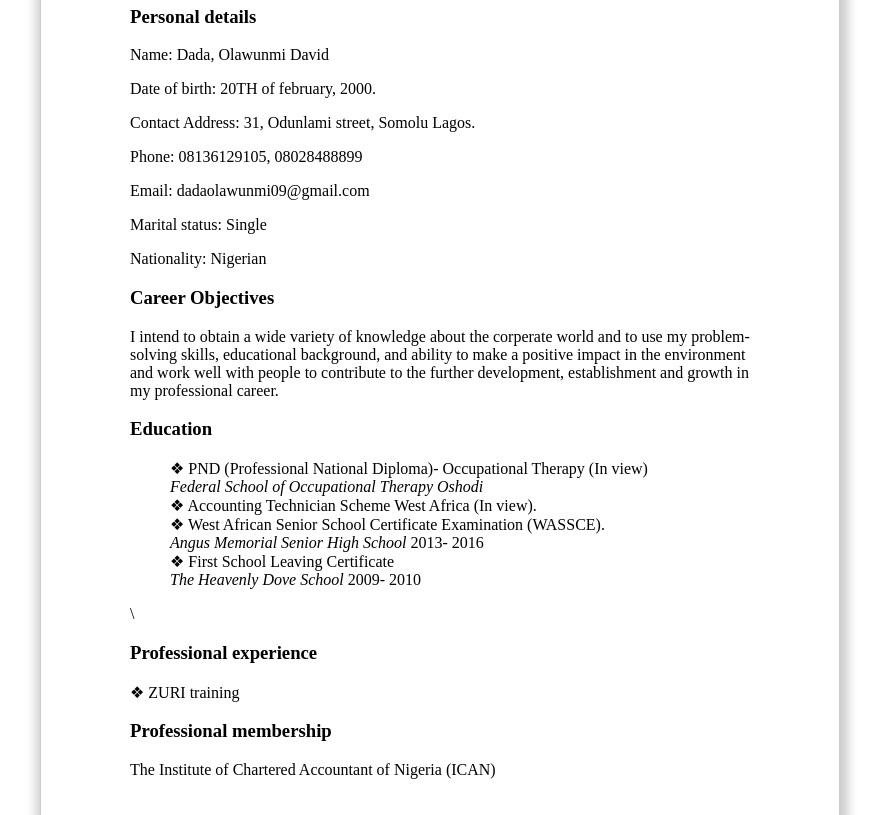
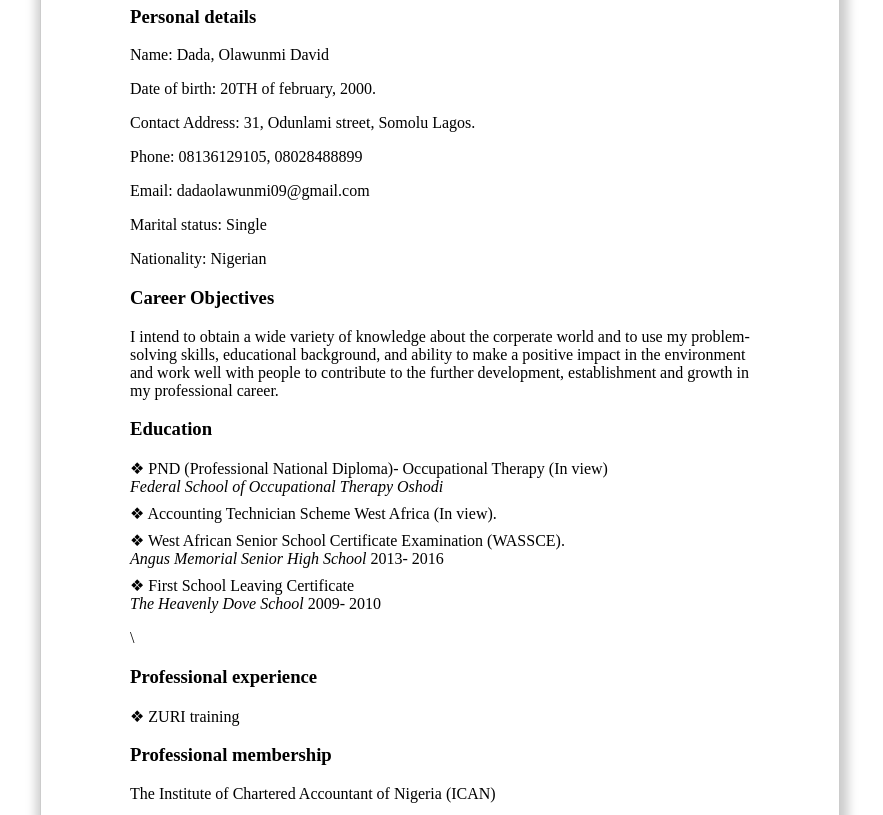
Before and after one commit to dread557/CV-portfolio, a plain HTML site: page index.html in a window 1280 px wide. Shown: the part 285-1100 px from the top of the page, without its empty margins (200-1083 px from the left). Drawn offline with Linux system fonts and the light colour scheme.

Commit message:
Update style.css

```diff
--- a/style.css
+++ b/style.css
@@ -20,4 +20,9 @@ h1 {
 
 div.education ul {
     list-style: none;
+    padding-left: 0;
 }
+
+div.education ul li {
+    margin-bottom: 8px;
+}
```
